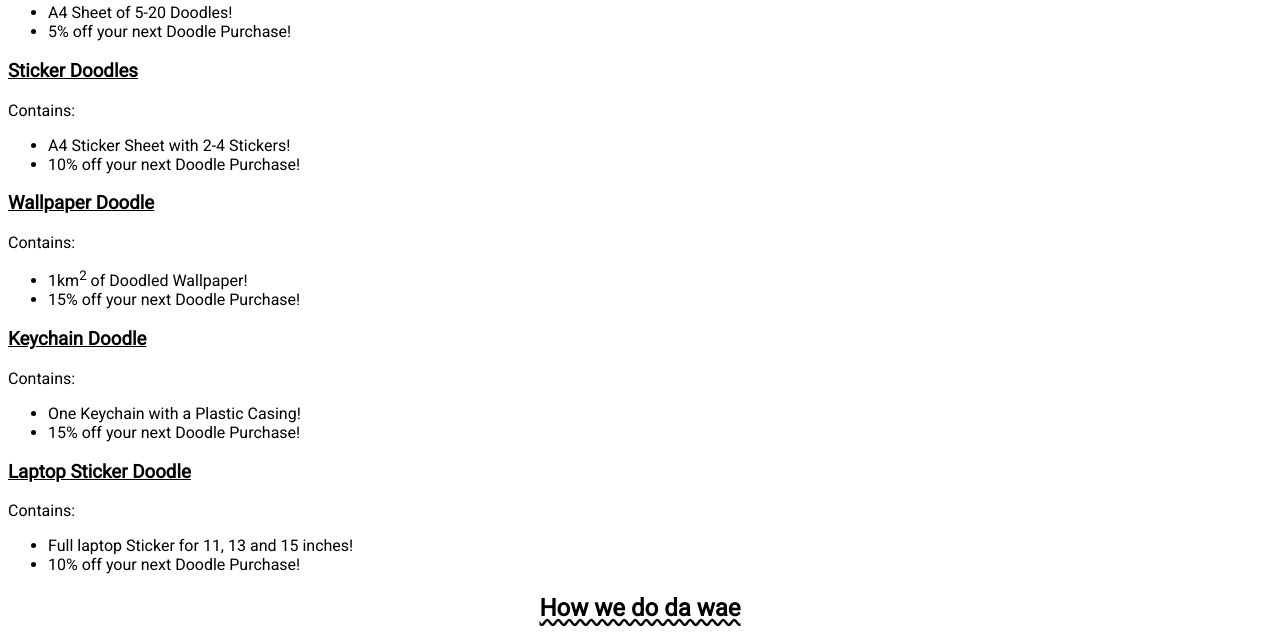
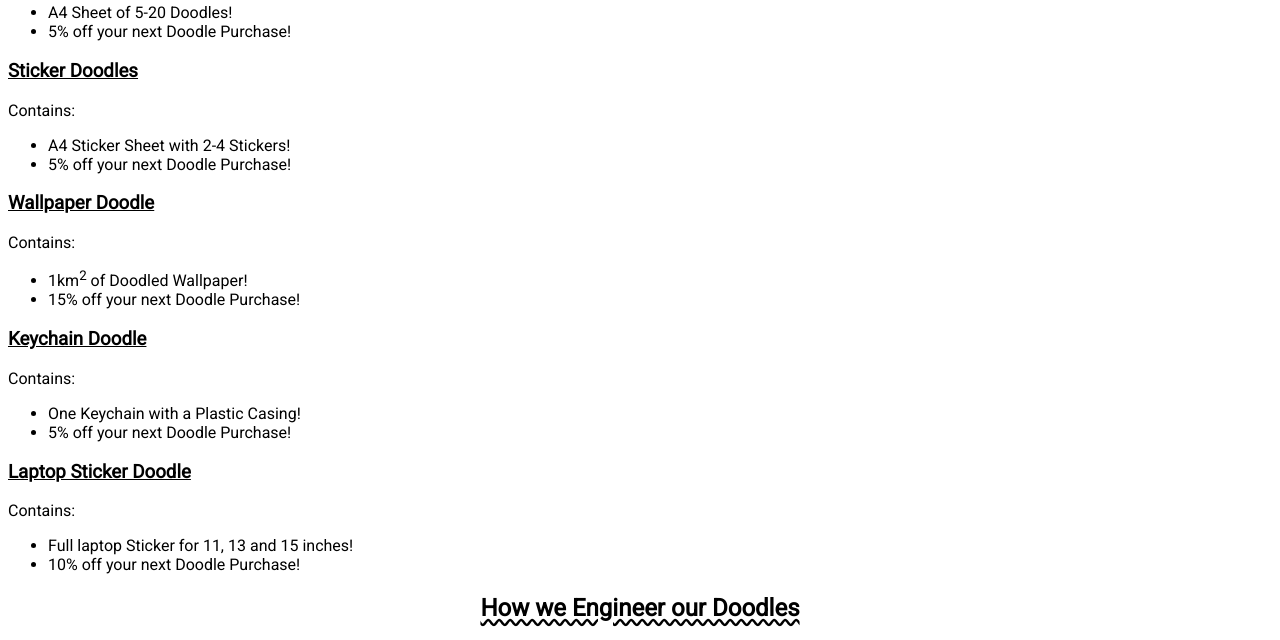
Before and after one commit to JustAvocado/HTML-1-Basic-Webpage, a plain HTML site: page HTML 1 - Basic Webpage/index.html in a window 1280 px wide. Shown: the part 1234-1874 px from the top of the page. Drawn offline with Linux system fonts and the light colour scheme; grey boxes are pictures that could not be loaded.

Commit message:
Version 1.2
Added a propper ReadMe.md file.
Fixed some percentages.
Improved Video Title.
Added shortcut for easy access.
Any bugs? Please Report!

```diff
--- a/HTML 1 - Basic Webpage/index.html
+++ b/HTML 1 - Basic Webpage/index.html
@@ -54,7 +54,7 @@
         Contains:
         <ul>
           <li>A4 Sticker Sheet with 2-4 Stickers!</li>
-          <li>10% off your next Doodle Purchase!</li>
+          <li>5% off your next Doodle Purchase!</li>
         </ul>
       </p>
     <h3>Wallpaper Doodle</h3>
@@ -70,7 +70,7 @@
         Contains:
         <ul>
           <li>One Keychain with a Plastic Casing!</li>
-          <li>15% off your next Doodle Purchase!</li>
+          <li>5% off your next Doodle Purchase!</li>
         </ul>
       </p>
     <h3>Laptop Sticker Doodle</h3>
@@ -81,7 +81,7 @@
           <li>10% off your next Doodle Purchase!</li>
         </ul>
       </p>
-      <h2 id=tmiddle>How we do da wae</h2>
+      <h2 id=tmiddle>How we Engineer our Doodles</h2>
       <div id=middle>
         <iframe src="https://www.youtube.com/watch?v=e4N882MPTPQ" width="960"
          height="540">
```
Also changed, not shown: 2 other files.
